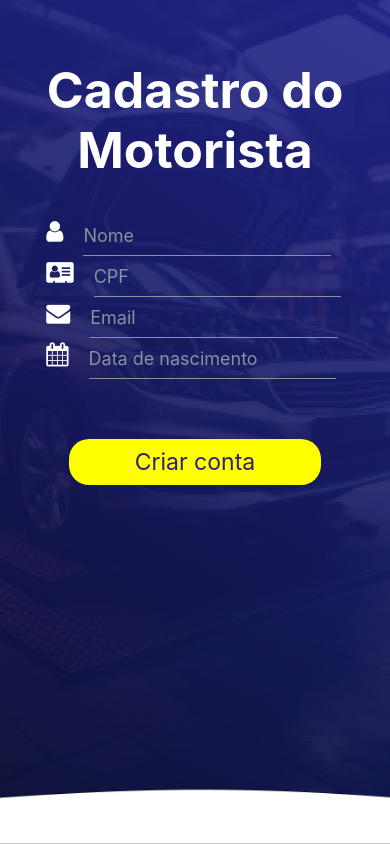
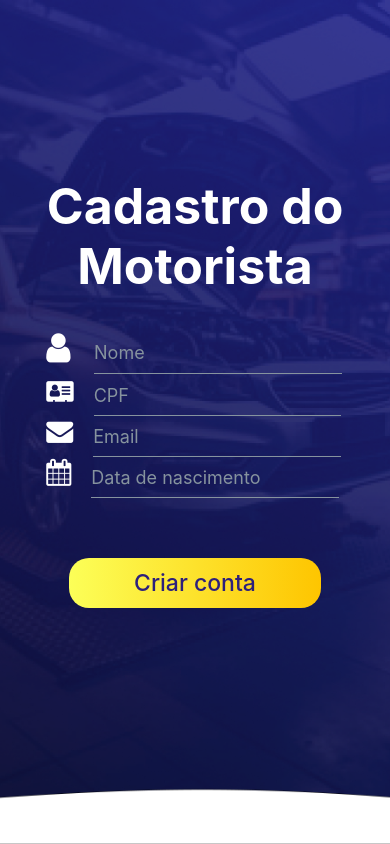
Before and after one commit to rayaneBSilva/geraldo-front, a React Native app: screen / in a window 390 px wide. Built offline with nearby package versions, Linux system fonts and the light colour scheme.

Commit message:
feat: Arranging screen items and modifying button color

```diff
--- a/components/button/driverRegister/index.tsx
+++ b/components/button/driverRegister/index.tsx
@@ -1,6 +1,6 @@
 import React from "react";
-import { View } from "react-native";
-import { Button } from "@rneui/themed";
+import { View, TouchableOpacity, Text, StyleSheet } from "react-native";
+import { LinearGradient } from "expo-linear-gradient";
 
 interface CustomButtonProps {
   title: string;
@@ -10,26 +10,39 @@ interface CustomButtonProps {
 const CustomButton: React.FC<CustomButtonProps> = ({ title, onPress }) => {
   return (
     <View style={{ alignItems: "center" }}>
-      <Button
-        title={title}
-        onPress={onPress}
-        loading={false}
-        loadingProps={{ size: "small", color: "black" }}
-        buttonStyle={{
-          backgroundColor: "yellow",
-          borderRadius: 20,
-        }}
-        titleStyle={{fontSize: 23, color: "#2D207C" }}
-        containerStyle={{
-          marginHorizontal: 50,
-          height: 50,
-          width: "85%",
-          marginVertical: 10,
-          marginTop: 50,
-        }}
-      />
+      <LinearGradient
+        colors={["#FCFF58", "#FEC500"]}
+        start={{ x: 0, y: 0 }}
+        end={{ x: 1, y: 0 }}
+        style={styles.container}
+      >
+        <TouchableOpacity onPress={onPress} style={styles.buttonContainer}>
+          <Text style={styles.text}>{title}</Text>
+        </TouchableOpacity>
+      </LinearGradient>
     </View>
   );
 };
 
+const styles = StyleSheet.create({
+  container: {
+    borderRadius: 20,
+    height: 50,
+    width: "85%",
+    marginTop: 50,
+    justifyContent: "center",
+    alignItems: "center",
+  },
+  buttonContainer: {
+    flex: 1,
+    justifyContent: "center",
+    alignItems: "center",
+  },
+  text: {
+    color: "#2D207C",
+    fontWeight: "500",
+    fontSize: 23,
+  },
+});
+
 export default CustomButton;
--- a/package.json
+++ b/package.json
@@ -13,9 +13,11 @@
     "@rneui/base": "^4.0.0-rc.7",
     "@rneui/themed": "^4.0.0-rc.8",
     "expo": "~50.0.7",
+    "expo-linear-gradient": "^12.7.2",
     "expo-status-bar": "~1.11.1",
     "react": "18.2.0",
-    "react-native": "0.73.4"
+    "react-native": "0.73.4",
+    "react-native-linear-gradient": "^2.8.3"
   },
   "devDependencies": {
     "@babel/core": "^7.20.0",
--- a/screens/DriverRegisterForm/DriverRegisterForm.tsx
+++ b/screens/DriverRegisterForm/DriverRegisterForm.tsx
@@ -7,9 +7,11 @@ import { registerDriverStyles } from "./DriverRegisterStyles";
 
 
 const RegisterForm = () =>{
+    const [name, setName] = useState("");
+    const [nameError, setNameError] = useState("");
 
     return(
-    <View style={{width:"85%", marginTop:100}}>
+    <View style={{width:"85%"}}>
 
         <View>
             <Text style={registerDriverStyles.text}>Cadastro do                          Motorista</Text>
@@ -18,15 +20,17 @@ const RegisterForm = () =>{
         <View style={registerDriverStyles.containerRegisterForm}>
             <FontAwesome
                 name="user"
-                size={24}
+                size={34}
                 color={"white"}
                 style={registerDriverStyles.icon}
              />
             <Input
-                containerStyle={{width:"90%"}}
+                containerStyle={{width:"90%", marginLeft:3.5}}
                 style= {{color:"white"}}
                 placeholder="Nome"
+                value={name}
             ></Input>
+            {nameError !== "" && (<Text style={{color: "red", marginLeft: 10,}}>{nameError}</Text>)}
         </View>
 
         <View style={registerDriverStyles.containerRegisterForm}>
@@ -47,7 +51,7 @@ const RegisterForm = () =>{
         <View style={registerDriverStyles.containerRegisterForm}>
             <FontAwesome
                 name="envelope"
-                size={24}
+                size={27}
                 color={"white"}
                 style={registerDriverStyles.icon}>
             </FontAwesome>
@@ -61,7 +65,7 @@ const RegisterForm = () =>{
         <View style={registerDriverStyles.containerRegisterForm}>
             <FontAwesome
                 name="calendar"
-                size={24}
+                size={27}
                 color={"white"}
                 style={registerDriverStyles.icon}>
             </FontAwesome>
--- a/screens/DriverRegisterForm/DriverRegisterStyles.tsx
+++ b/screens/DriverRegisterForm/DriverRegisterStyles.tsx
@@ -4,6 +4,8 @@ export const registerDriverStyles = StyleSheet.create({
   container: {
     flex: 1,
     alignItems: "center",
+    textAlign:"center",
+    justifyContent:"center",
     padding: 20,
   },
   text:{
```
Also changed, not shown: 1 other file (tests, documents, lock files or other folders).
